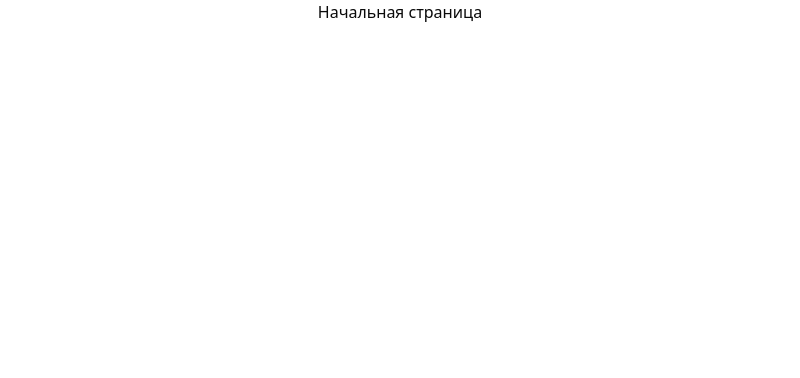
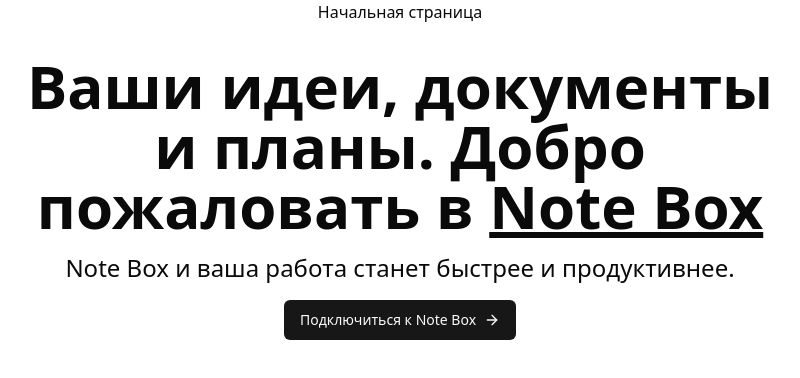
Before and after one commit to vilavren/note-box, a React (Vite) app: page / in a window 1280 px wide. Shown: the top 378 px of the page, without its empty margins (240-1040 px from the left). Built offline with nearby package versions, Linux system fonts and the light colour scheme.

Commit message:
added: Heading component

```diff
--- /dev/null
+++ b/src/components/common/Heading.tsx
@@ -0,0 +1,22 @@
+import { ArrowRight } from 'lucide-react'
+import { FC } from 'react'
+
+import { Button } from '@/components/ui/button'
+
+export const Heading: FC = () => {
+  return (
+    <div className="max-w-3xl space-y-4">
+      <h1 className="text-3xl sm:text-5xl md:text-6xl font-bold">
+        Ваши идеи, документы и планы. Добро пожаловать в&nbsp;
+        <span className="underline">Note Box</span>
+      </h1>
+      <h3 className="text-base sm:text-xl md:text-2xl font-medium">
+        Note Box и ваша работа станет быстрее и продуктивнее.
+      </h3>
+      <Button>
+        Подключиться к Note Box
+        <ArrowRight className="h-4 w-4 ml-2" />
+      </Button>
+    </div>
+  )
+}
--- a/src/pages/InitialPage.tsx
+++ b/src/pages/InitialPage.tsx
@@ -1,11 +1,13 @@
 import { FC } from 'react'
+
+import { Heading } from '@/components/common/Heading'
 
 export const InitialPage: FC = () => {
   return (
     <div className="flex min-h-full flex-col dark:bg-[#1F1F1F]">
       <div className="flex flex-1 flex-col items-center justify-between gap-y-8 px-6 pb-0 text-center md:justify-between">
         Начальная страница
-        {/* <Heading /> */}
+        <Heading />
         {/* <People /> */}
         {/* <Footer /> */}
       </div>
```
